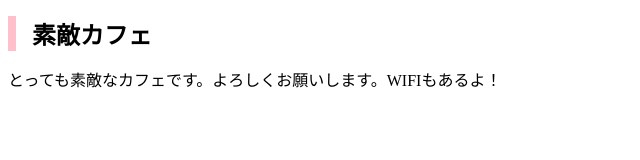
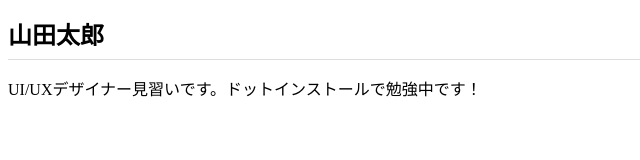
Before and after one commit to masaya1221/mycafe, a plain HTML site: page index.html in a window 1280 px wide. Shown: the whole page, without its empty margins (0-640 px from the left). Drawn offline with Linux system fonts and the light colour scheme.

Commit message:
Add files via upload

```diff
--- a/css/styles.css
+++ b/css/styles.css
@@ -1,5 +1,5 @@
 h1 {
   font-size: 24px;
-  padding-left: 16px;
-  border-left: 8px solid pink;
+  padding-bottom: 8px;
+  border-bottom: 1px solid #ddd;
 }
--- a/index.html
+++ b/index.html
@@ -2,11 +2,11 @@
 <html lang="ja">
 <head>
   <meta charset="UTF-8">
-  <title>素敵カフェ</title>
+  <title>山田太郎のポートフォリオサイト</title>
   <link rel="stylesheet" href="css/styles.css">
 </head>
 <body>
-  <h1>素敵カフェ</h1>
-  <p>とっても素敵なカフェです。よろしくお願いします。WIFIもあるよ！</p>
+  <h1>山田太郎</h1>
+  <p>UI/UXデザイナー見習いです。ドットインストールで勉強中です！</p>
 </body>
 </html>
```
